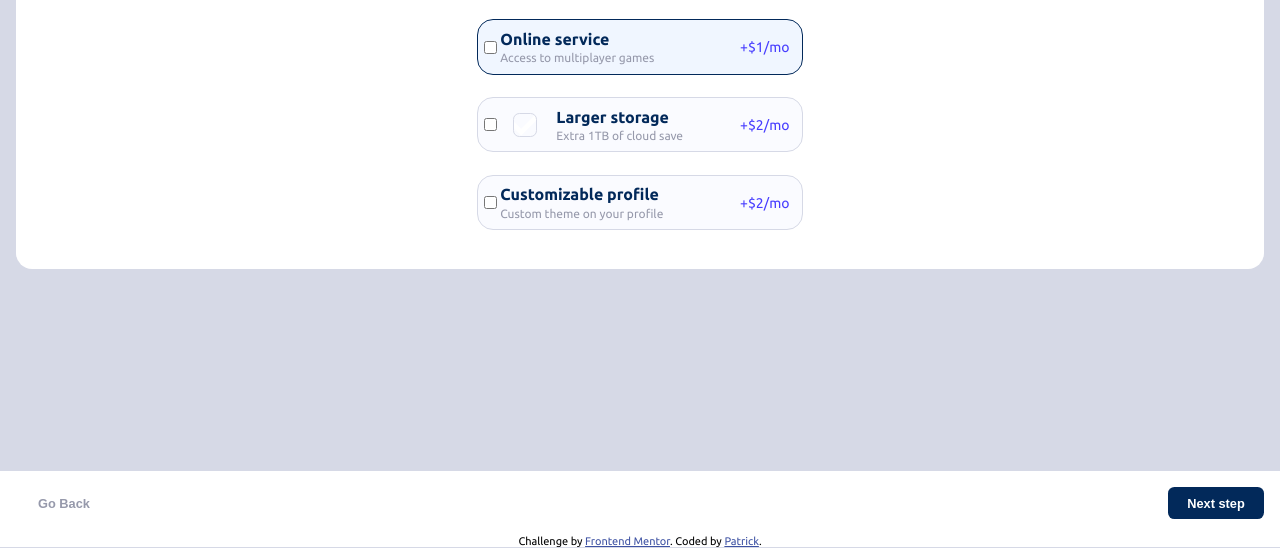
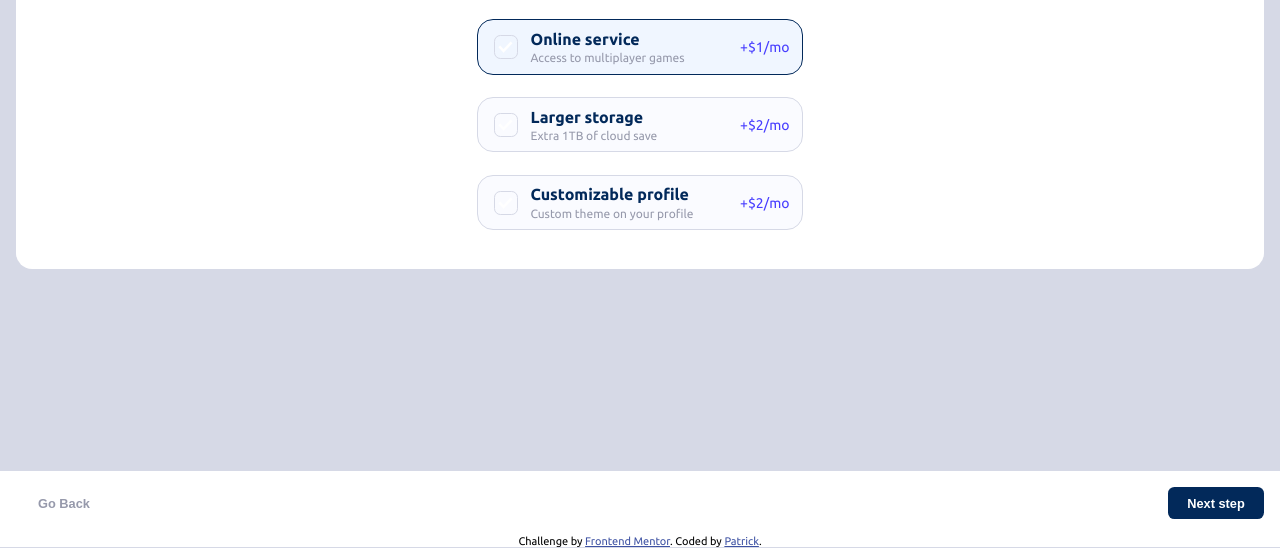
Before and after one commit to XHAKEHE/FM-MULTI_STEP_FORM_MAIN, a website: page index.html in a window 1280 px wide. Shown: the part 252-800 px from the top of the page. Drawn offline with Linux system fonts and the light colour scheme.

Commit message:
Step 3 ready

```diff
--- a/index.html
+++ b/index.html
@@ -114,8 +114,9 @@
         <form class="input-addon active">
           <div class="row-container">
             <input type="checkbox" id="add-on-online-service">
+            <div class="input-checkbox">
+            </div>
             <div class="about">
-              <!-- <label for="add-on-online-service">Online service</label> -->
               <h2>Online service</h2>
               <p>Access to multiplayer games</p>
             </div>
@@ -123,6 +124,7 @@
           <div class="price">+$1/mo</div>
         </form>
       </label>
+
       <label for="add-on-larger-storage">
         <form class="input-addon ">
           <div class="row-container">
@@ -130,7 +132,6 @@
             <div class="input-checkbox">
             </div>
             <div class="about">
-              <!-- <label for="add-on-online-service">Online service</label> -->
               <h2>Larger storage</h2>
               <p>Extra 1TB of cloud save</p>
             </div>
@@ -138,12 +139,14 @@
           <div class="price">+$2/mo</div>
         </form>
       </label>
+
       <label for="add-on-custom-profile">
         <form class="input-addon ">
           <div class="row-container">
             <input type="checkbox" id="add-on-custom-profile">
+            <div class="input-checkbox">
+            </div>
             <div class="about">
-              <!-- <label for="add-on-online-service">Online service</label> -->
               <h2>Customizable profile</h2>
               <p>Custom theme on your profile</p>
             </div>
--- a/src/sass/main.scss
+++ b/src/sass/main.scss
@@ -239,32 +239,21 @@ main {
 			border-radius: 1rem;
 
 			input {
-				// display: none;
+				display: none;
 			}
 			input:checked + .input-checkbox {
-
-				// background-color: #c88686;
+				background-color: $Purplish-blue;
 			}
 			.input-checkbox {
-				margin: 0 1rem;
+				margin: 0 0.6rem;
 				width: 24px;
 				height: 24px;
 				border: 0.1rem solid $Light-gray;
 				border-radius: 0.4rem;
-				background-image: url('/assets/images/icon-checkmark.svg');
+				background: no-repeat url('/assets/images/icon-checkmark.svg');
 				background-position: center;
-				background-size: cover;
-				z-index: 10;
+				background-size: 70%;
 
-				// .input-checkmark {
-				// 	width: 100%;
-				// 	height: 100%;
-				// 	background-color: burlywood;
-				// 	// background-image: url('assets\images\icon-checkmark.svg');
-				// 	// background-position: center;
-				// 	// background-size: 60%;
-
-				// }
 			}
 			.about {
 				p {
```
Also changed, not shown: dist/css/main.mini.css, 1 other file.
